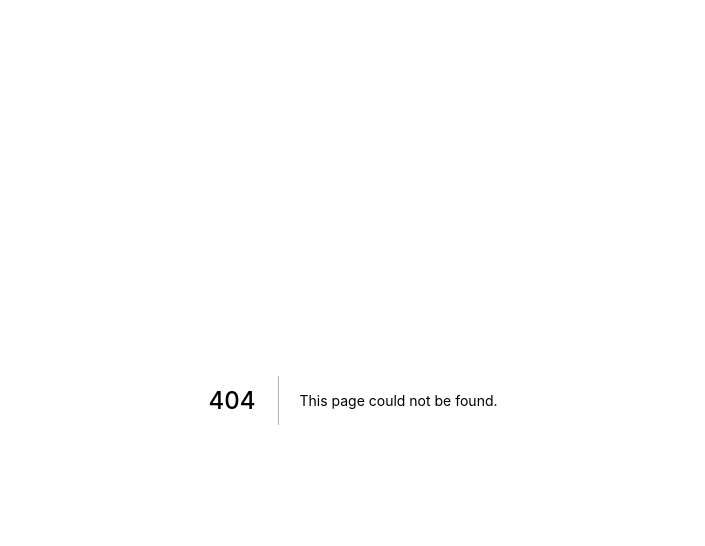
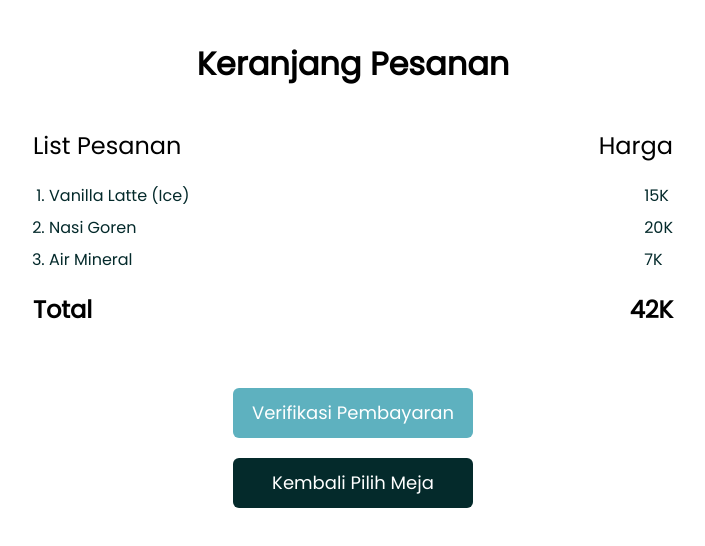
Before and after one commit to Yassar021/kedai-app, a Next.js app: page /DetailMeja in a window 1280 px wide. Before the commit this address had no page. Shown: the top 546 px of the page, without its empty margins (287-992 px from the left). Built offline with nearby package versions, Linux system fonts and the light colour scheme.

Commit message:
KasirUIFrontDone

```diff
--- /dev/null
+++ b/components/Kasir/DetailMeja.jsx
@@ -0,0 +1,82 @@
+import LayoutKasir from "../../layout/LayoutKasir";
+import {Center, Flex, Text, Container, OrderedList,ListItem, List, Link, VStack,Button} from '@chakra-ui/react'
+
+const DetailMeja = () => {
+    return(
+        <LayoutKasir pageTitle={'Detail Meja'}>
+            <Center mb='40px'>
+                <Text fontSize={{base:'26px',md:'32px'}} fontWeight='600' color='#000'>Keranjang Pesanan</Text>
+            </Center>
+            <Container maxW={'2xl'}>
+                <Flex direction={'row'} justifyContent='space-between'>
+                    <Text fontSize={'24px'} fontWeight='500' color={'#000'}>
+                        List Pesanan
+                    </Text>
+                    <Text fontSize={'24px'} fontWeight='500' color={'#000'}>
+                        Harga
+                    </Text>
+                </Flex>
+                <Flex my='20px' direction={'row'} justifyContent='space-between' color={'#042A2B'}>
+                    <OrderedList spacing={2}>
+                        <ListItem>Vanilla Latte (Ice)</ListItem>
+                        <ListItem>Nasi Goren</ListItem>
+                        <ListItem>Air Mineral</ListItem>
+                    </OrderedList>
+                    <List spacing={2}>
+                        <ListItem>15K</ListItem>
+                        <ListItem>20K</ListItem>
+                        <ListItem>7K</ListItem>
+                    </List>
+                </Flex>
+                <Flex mt='20px' direction={'row'} justifyContent='space-between'>
+                    <Text fontSize={'24px'} fontWeight='600' color={'#000'}>
+                       Total
+                    </Text>
+                    <Text fontSize={'24px'} fontWeight='600' color={'#000'}>
+                        42K
+                    </Text>
+                </Flex>
+                <VStack mt='60px' spacing='20px'>
+                    <Link href='/MetodePembayaran' _hover={{textDecor:'none'}}>
+                        <Button
+                            size='md'
+                            height='50px'
+                            width='240px'
+                            bgColor={'#5EB1BF'}
+                            color='#fff'
+                            fontSize={'18px'}
+                            fontWeight='400'
+                            _hover={{ bg: '#5EB1BF' }}
+                            _active={{
+                                bg: '#5EB1BF',
+                                transform: 'scale(0.98)'
+                            }}
+                            >
+                            Verifikasi Pembayaran
+                        </Button>
+                    </Link>
+                    <Link href='/' _hover={{textDecor:'none'}}>
+                        <Button
+                            size='md'
+                            height='50px'
+                            width='240px'
+                            bgColor={'#042A2B'}
+                            color='#fff'
+                            fontSize={'18px'}
+                            fontWeight='400'
+                            _hover={{ bg: '#042A2B' }}
+                            _active={{
+                                bg: '#042A2B',
+                                transform: 'scale(0.98)'
+                            }}
+                            >
+                            Kembali Pilih Meja
+                        </Button>
+                    </Link>
+                </VStack>
+            </Container>
+        </LayoutKasir>
+    )
+}
+
+export default DetailMeja
--- /dev/null
+++ b/layout/LayoutKasir.jsx
@@ -0,0 +1,18 @@
+import { Box } from "@chakra-ui/react"
+import Head from "next/head"
+
+const LayoutKasir = ({pageTitle,children}) => {
+    return (
+        <>
+            <Head>
+                <title>Kedai Kasir - {pageTitle}</title>
+            </Head>
+
+            <Box h={'100vh'} bgColor={'#fff'} py='40px' px={{base:'20px',md:'120px'}}>
+                {children}
+            </Box>
+        </>
+    )
+}
+
+export default LayoutKasir
--- /dev/null
+++ b/pages/DetailMeja.jsx
@@ -0,0 +1,9 @@
+import DetailMeja from '../components/Kasir/detailMeja'
+
+const DetailMejaKasir = () => {
+    return (
+        <DetailMeja />
+    )
+}
+
+export default DetailMejaKasir
--- a/pages/index.js
+++ b/pages/index.js
@@ -1,11 +1,12 @@
 import Head from "next/head"
 import {Box} from "@chakra-ui/react"
 import HomeUser from "../components/HomeUser"
+import HomeKasir from "../components/Kasir/HomeKasir"
 
 const Index = () => {
   return (
     <>
-      <HomeUser />
+      <HomeKasir />
     </>
   )
 }
```
Also changed, not shown: components/Kasir/HomeKasir.jsx (added, +28 -0 lines), components/Kasir/Meja.jsx (added, +13 -0 lines).
